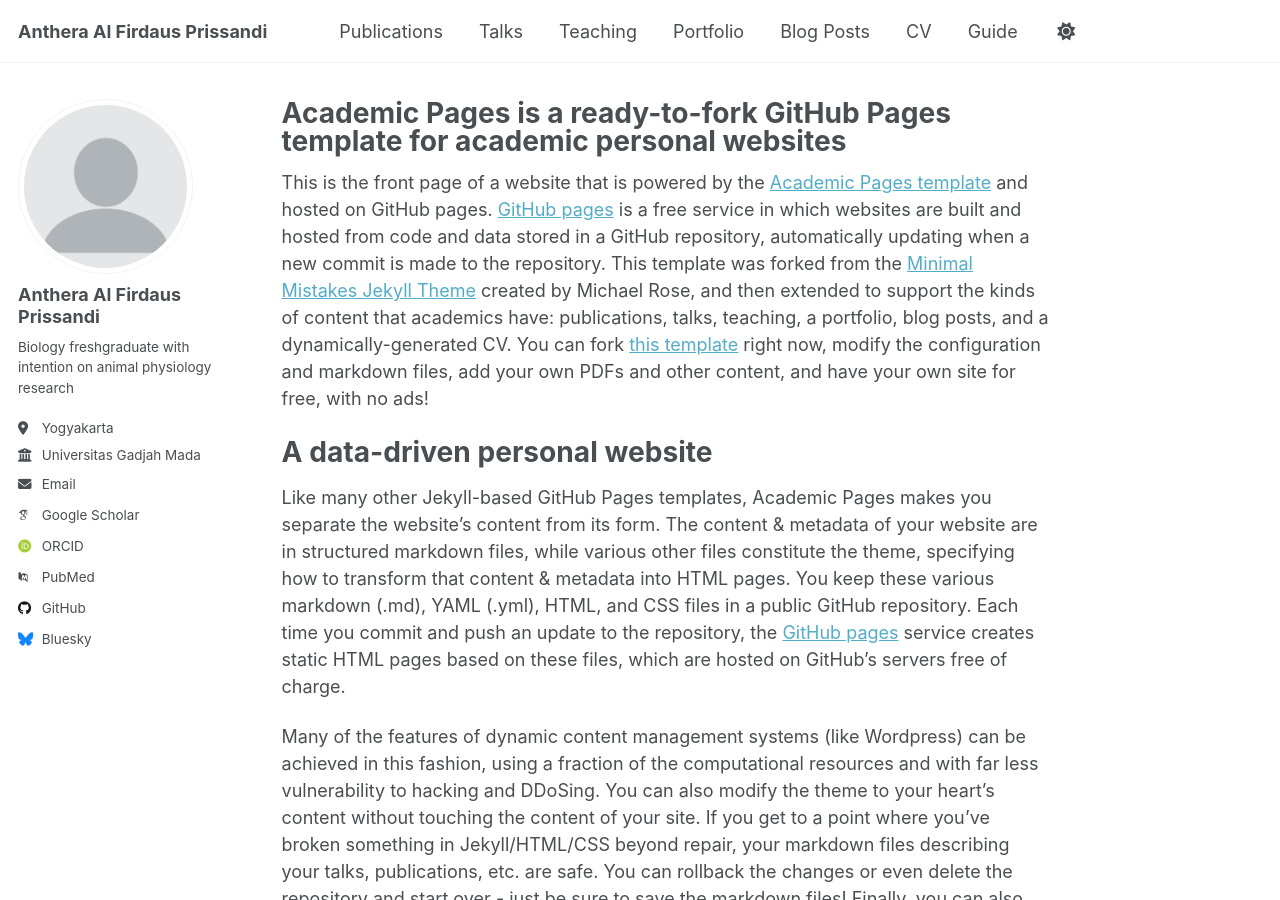
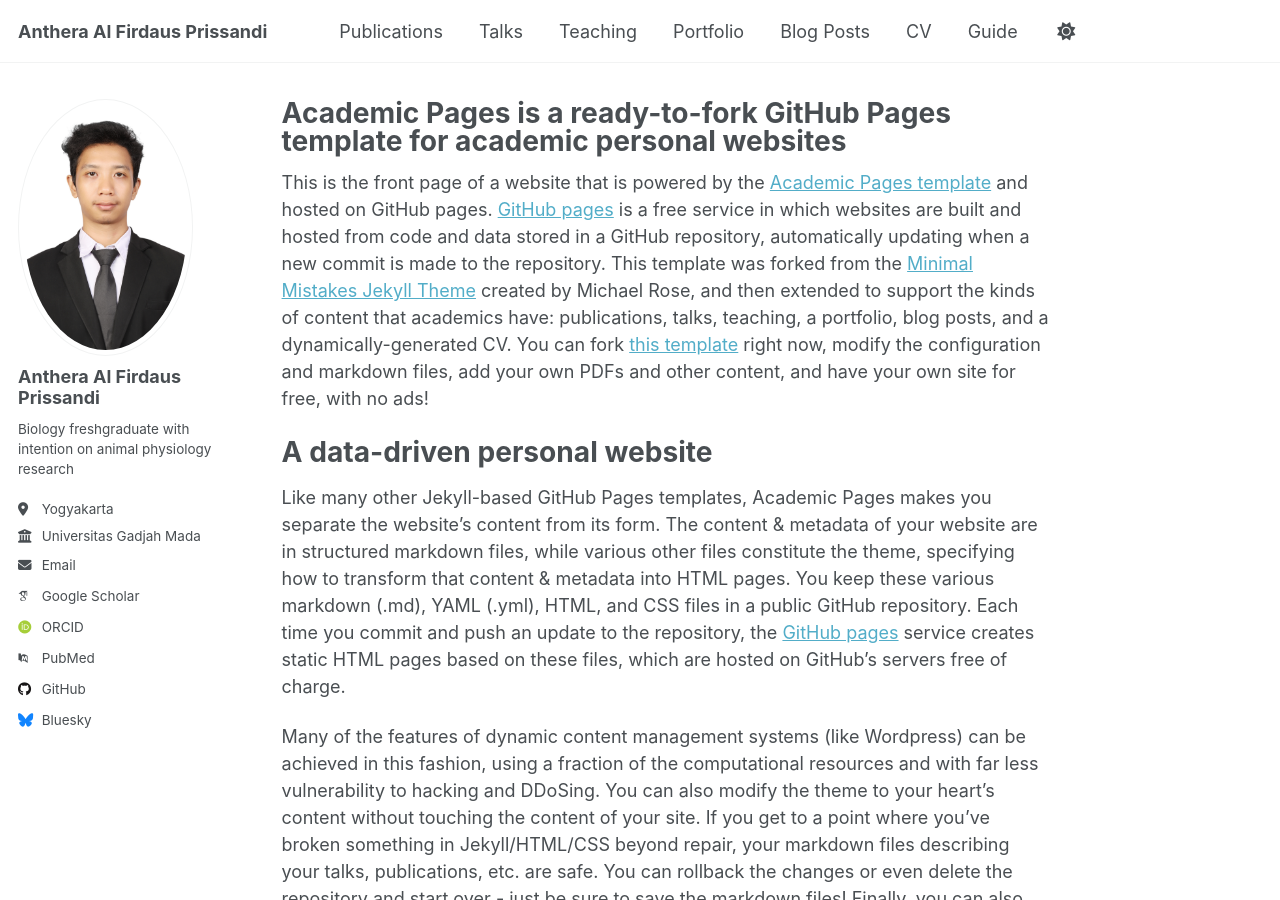
Before and after one commit to therahendrawan/Anthera.github.io, a Jekyll site: the page built from _pages/about.md, in a window 1280 px wide and 900 px high. Built offline with Jekyll 4.4.1, drawn with Linux system fonts in a browser that asks for light colours; some web fonts are replaced.

Commit message:
Update _config.yml

```diff
--- a/_config.yml
+++ b/_config.yml
@@ -22,7 +22,7 @@ repository               : "academicpages/academicpages.github.io"
 #               Additional customization can be done by editing /_includes/author-profile.html
 author:
   # Biographic information
-  avatar           : "profile.png"
+  avatar           : "ed++ IMG_0238ok.jpg"
   name             : "Anthera Al Firdaus Prissandi"
   pronouns         : # example: "she/her"
   bio              : "Biology freshgraduate with intention on animal physiology research"
```
